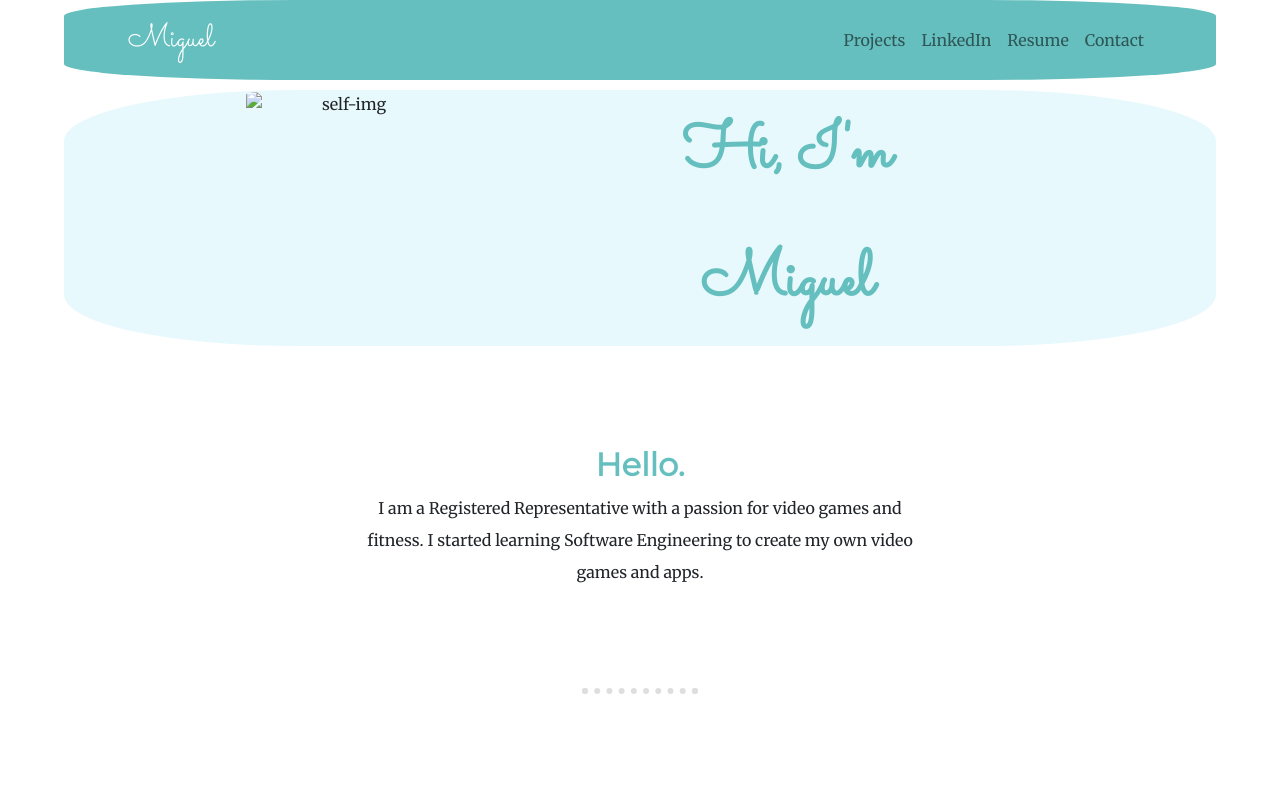
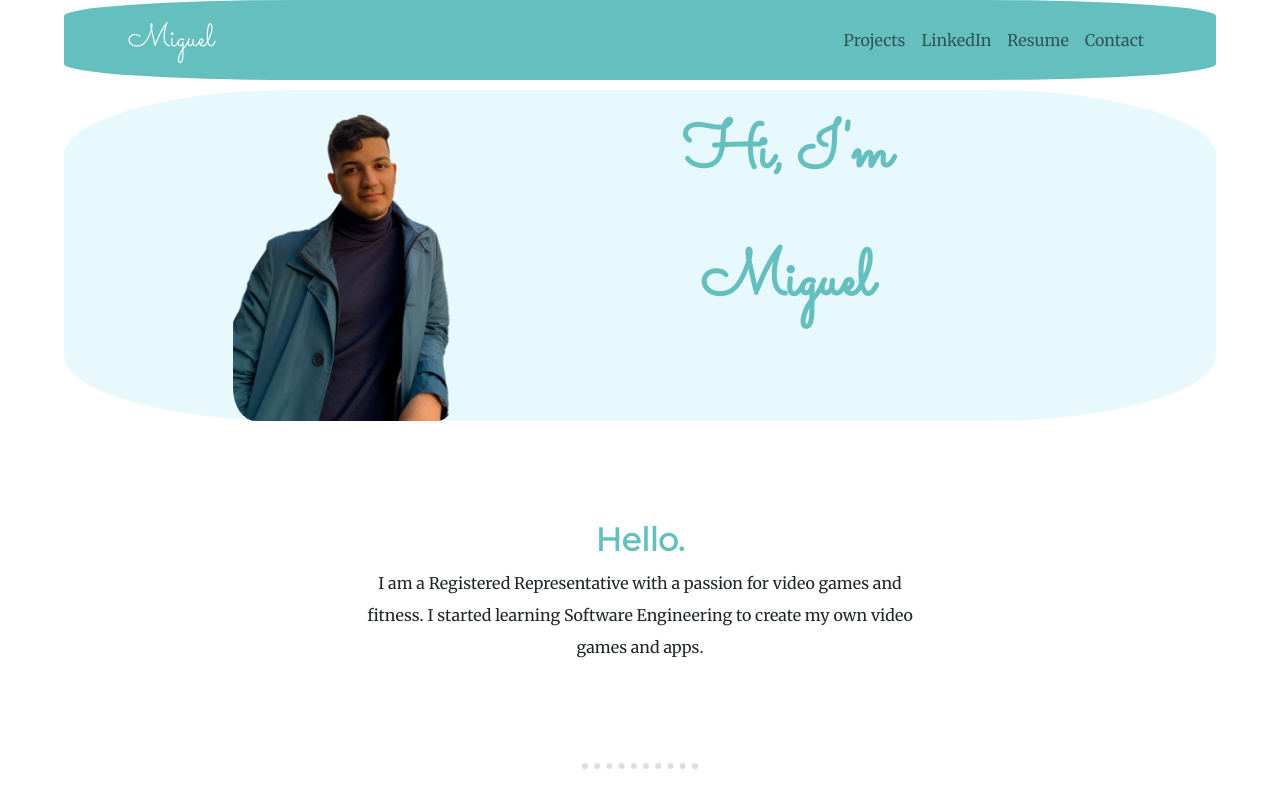
Before and after one commit to Migromero10/cv, a plain HTML site: page index.html in a window 1280 px wide. Shown: the top 791 px of the page. Drawn offline with nearby package versions, Linux system fonts and the light colour scheme.

Commit message:
Update index.html

```diff
--- a/index.html
+++ b/index.html
@@ -56,7 +56,7 @@
 <div class="top-container">
   <div class="row">
     <div class="col-md-6 top-self-img">
-      <img class="top-self-img" src="images/self-img.png" alt="self-img" style="width: 40%;">
+      <img class="top-self-img" src="self-img.png" alt="self-img" style="width: 40%;">
     </div>
     <div class="col-md-3 top-text">
       <h1>Hi, I'm Miguel</h1>
```
